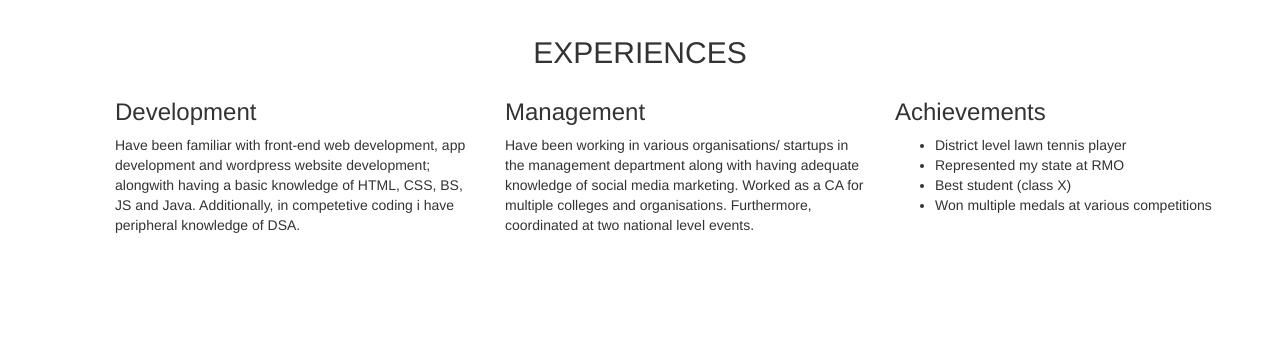
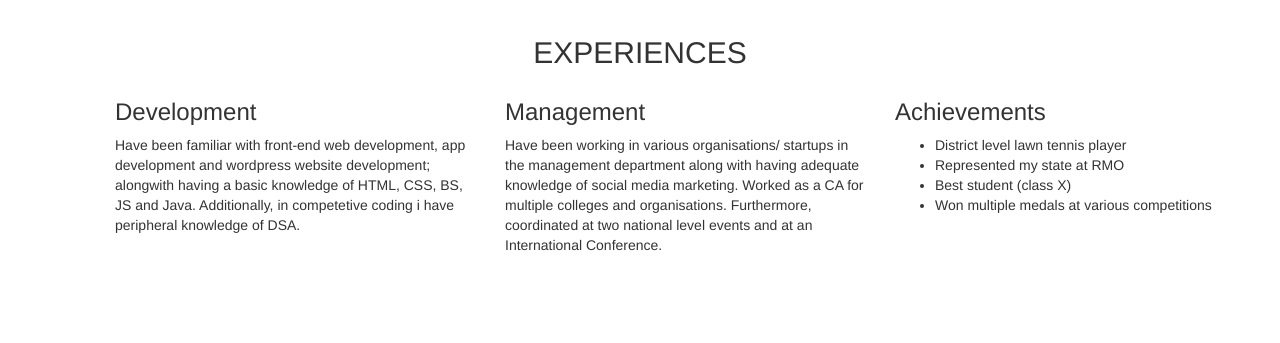
Before and after one commit to parthprakharmishra/parthprakharmishra.github.io, a plain HTML site: page index.html in a window 1280 px wide. Shown: the part 1460-1803 px from the top of the page. Drawn offline with nearby package versions, Linux system fonts and the light colour scheme; a web font is replaced by a local one.

Commit message:
Update index.html

```diff
--- a/index.html
+++ b/index.html
@@ -110,7 +110,7 @@
               management department along with having adequate knowledge of
               social media marketing. Worked as a CA for multiple colleges and
               organisations. Furthermore, coordinated at two national level
-              events.
+              events and at an International Conference.
             </p>
           </div>
           <div class="col-sm-4" data-aos="fade-left">
```
